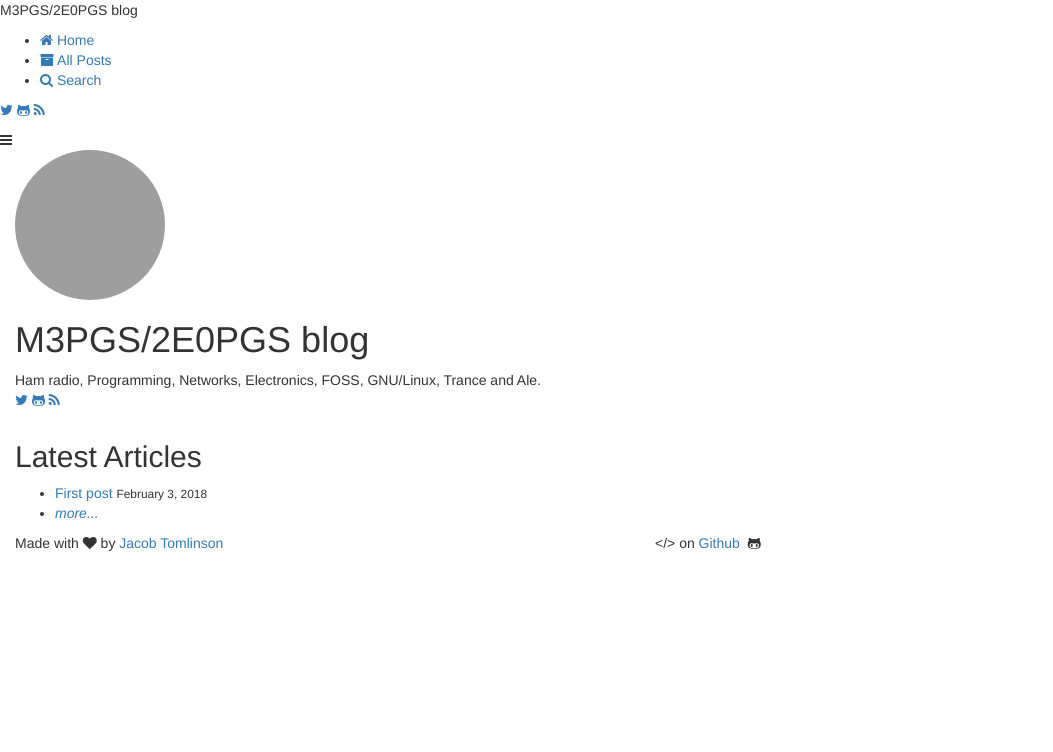
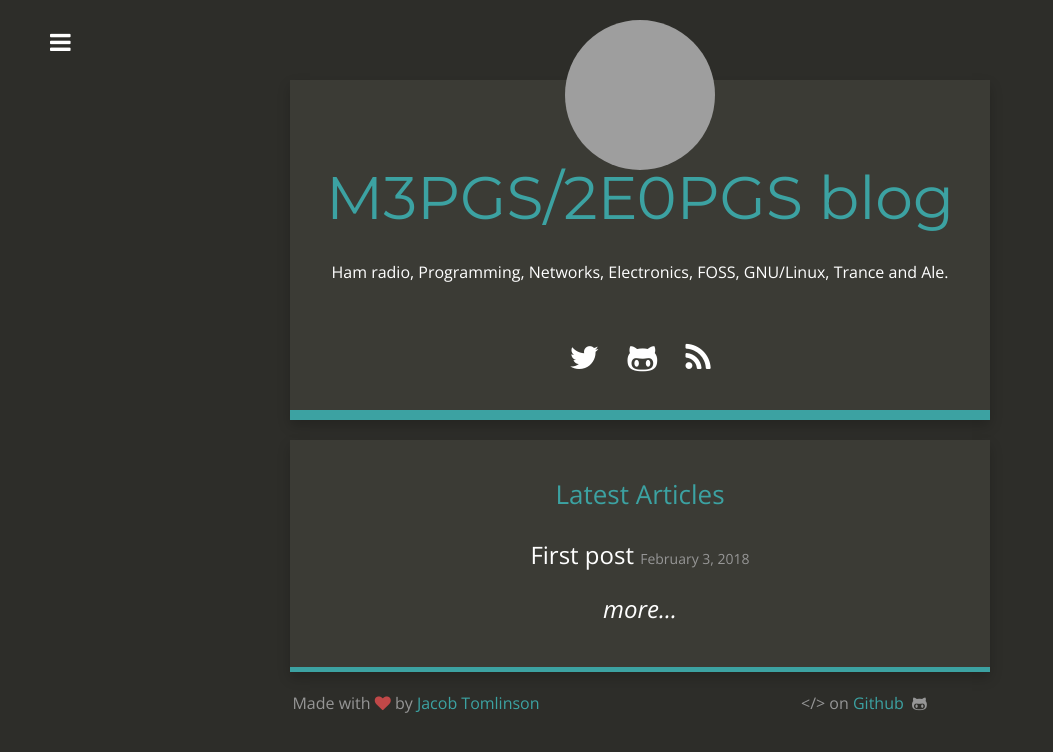
Before and after one commit to 2E0PGS/blog, a Jekyll site: the page built from index.html, in a window 1280 px wide. Shown: the top 752 px of the page, without its empty margins (0-1053 px from the left). Built offline with Jekyll 4.4.1, drawn with Linux system fonts in a browser that asks for light colours; nearby versions of some CDN libraries; library files that are not in the unit come from our copies; grey boxes are pictures that could not be loaded.

Commit message:
Fixing base url.

```diff
--- a/_config.yml
+++ b/_config.yml
@@ -2,8 +2,8 @@
 title: "M3PGS/2E0PGS blog"
 email: 2E0PGS@gmail.com
 description: "Ham radio, Programming, Networks, Electronics, FOSS, GNU/Linux, Trance and Ale."
-baseurl: "blog"
-url: "https://2e0pgs.github.io/"
+baseurl: ""
+url: "https://2e0pgs.github.io/blog/"
 title_description: "Ham radio, Programming, Networks, Electronics, FOSS, GNU/Linux, Trance and Ale."
 title_image: "https://www.gravatar.com/avatar/00000000000000000000000000000000?s=500&d=mm"
 google_analytics:
```
